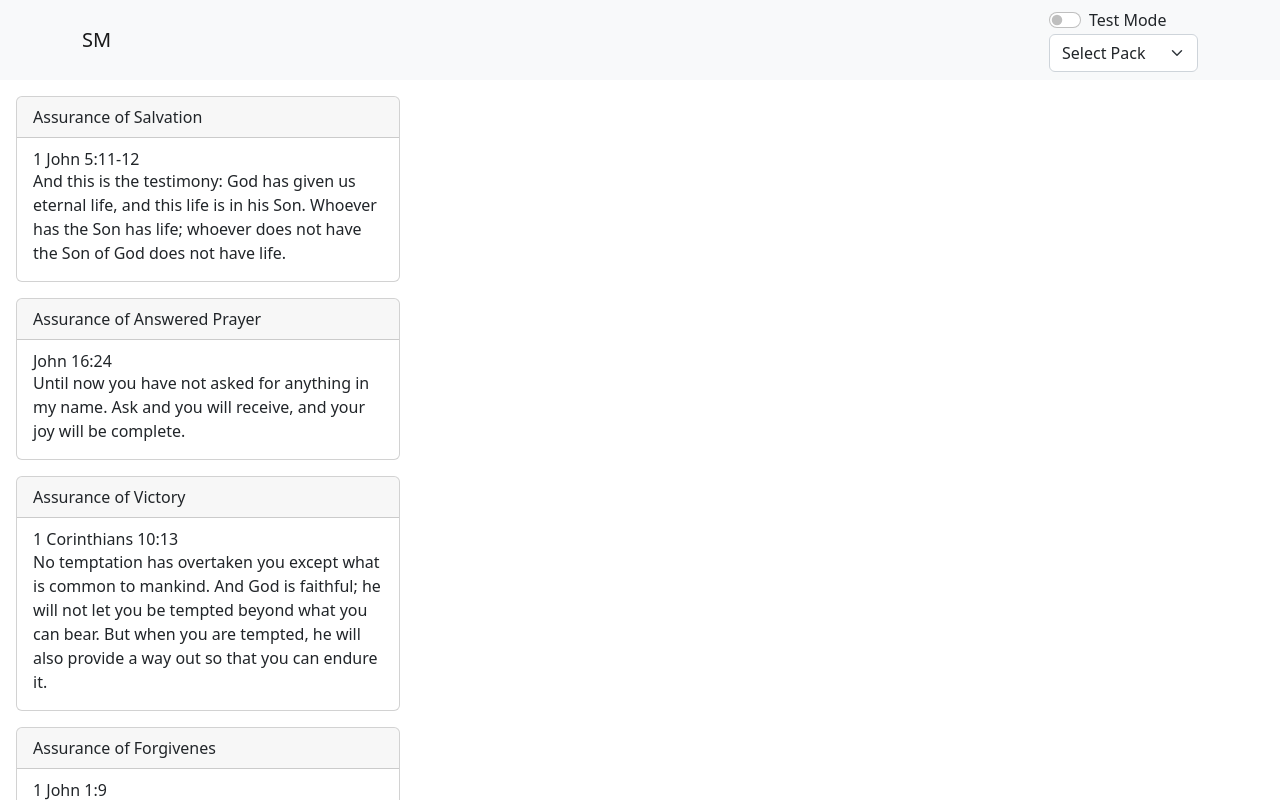
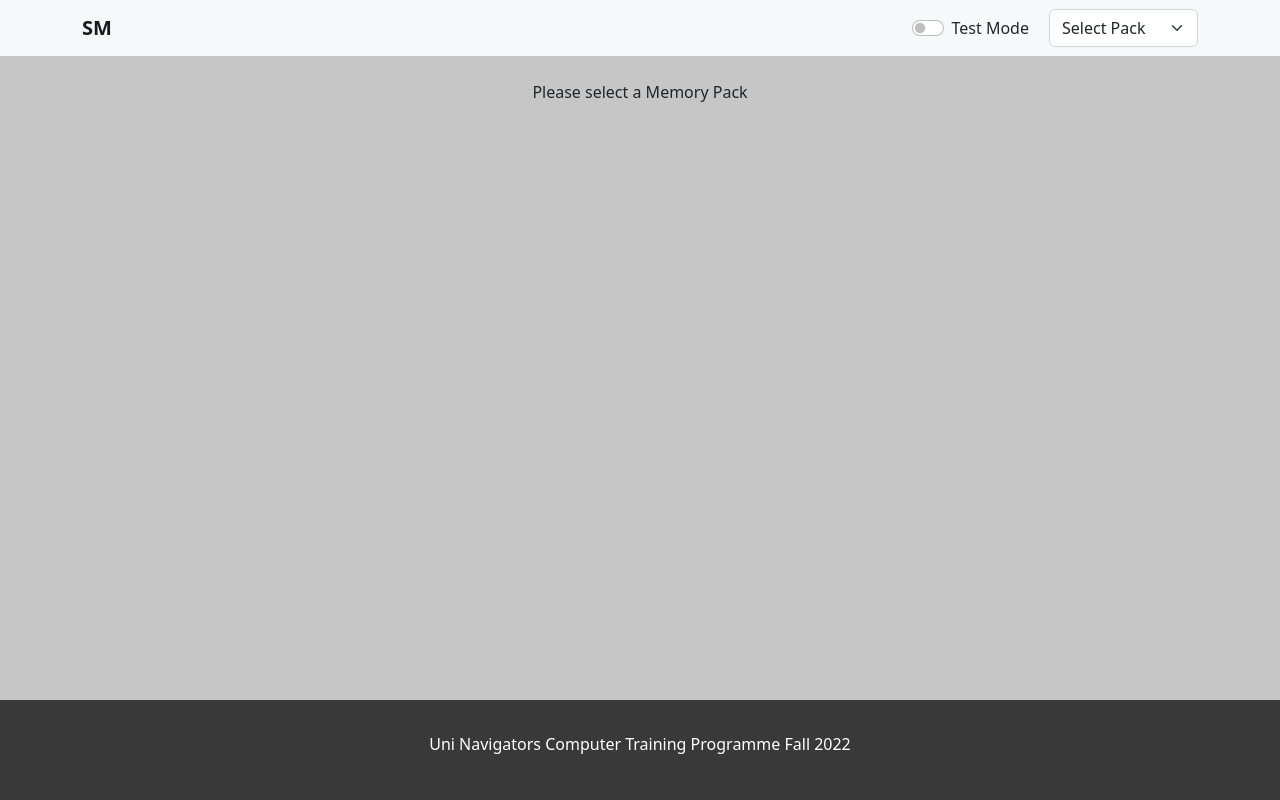
Before and after one commit to seanang99/sm-cards, a React (Create React App) app: page / in a window 1280 px wide. Shown: the top 800 px of the page. Built offline with nearby package versions, Linux system fonts and the light colour scheme.

Commit message:
Refactor NavBar from HomePage into a custom component and added Footer

```diff
--- a/src/components/pages/Home/HomePage.jsx
+++ b/src/components/pages/Home/HomePage.jsx
@@ -1,45 +1,55 @@
-import React from 'react';
-import Navbar from 'react-bootstrap/Navbar';
-import Container from 'react-bootstrap/Container';
-import Form from 'react-bootstrap/Form';
+import { React, useState } from "react";
 import Cards from "../../Cards";
+import NavBar from "../../NavBar";
+import Footer from "../../Footer/Footer";
 
-import { MOCK_MEMORY_VERSE_PACK, MOCK_VERSES } from '../../../mocks/MockVerses';
+import { MOCK_VERSES } from "../../../mocks/MockVerses";
+
+import "./style.scss";
 
 const HomePage = () => {
+  const [testMode, setTestMode] = useState(false);
+  const [mvPack, setMvPack] = useState("");
+
+  const filterMemoryVerses = (memory_pack) => {
+    return MOCK_VERSES.filter((v) => v.memory_pack === memory_pack);
+  };
+
+  let memoryVerses = filterMemoryVerses(mvPack);
+
   return (
-        <div className='page-layout'>
+    <div className="page-layout">
       <header>
-                <Navbar bg='light' expand='lg'>
-                    <Container>
-                        <Navbar.Brand href='/'>SM</Navbar.Brand>
-                        <div className='nav-bar__right'>
-                            <Form>
-                                <Form.Check type='switch' id='test-mode-switch' label='Test Mode' />
-                                <Form.Select className='nav-bar__select' aria-label='Select Memory Verse Pack'>
-                                    <option>Select Pack</option>
-                                    {MOCK_MEMORY_VERSE_PACK.map((pack) => {
+        <NavBar
+          testMode={testMode}
+          setTestMode={setTestMode}
+          setPack={setMvPack}
+        />
+      </header>
+
+      <div className="page-body">
+        {memoryVerses.length ? (
+          <>
+            {memoryVerses.map((v) => {
               return (
-                                            <option key={pack} id={pack} value={pack}>{pack}</option>
+                <Cards
+                  key={`${v.id} + ${v.memory_pack}`}
+                  test={testMode}
+                  title={v.title}
+                  subtitle={v.reference}
+                  content={v.verse}
+                />
               );
             })}
-                                </Form.Select>
-                            </Form>
+          </>
+        ) : (
+          <>
+            <p> Please select a Memory Pack</p>
+          </>
+        )}
       </div>
-                    </Container>
-                </Navbar>
-            </header>
-
-            <div className='page-body'>
-                {/* Cards */}
-                {MOCK_VERSES.map((v) => {
-                    return (
-                        <Cards key={`${v.id} + ${v.memory_pack}`} test={false} title={v.title} subtitle={v.reference} content={v.verse} />
-                    )
-                })}
+      <Footer />
     </div>
-        </div>
-
   );
 };
 
```
Lines whose indentation alone changed are shown as unchanged.
